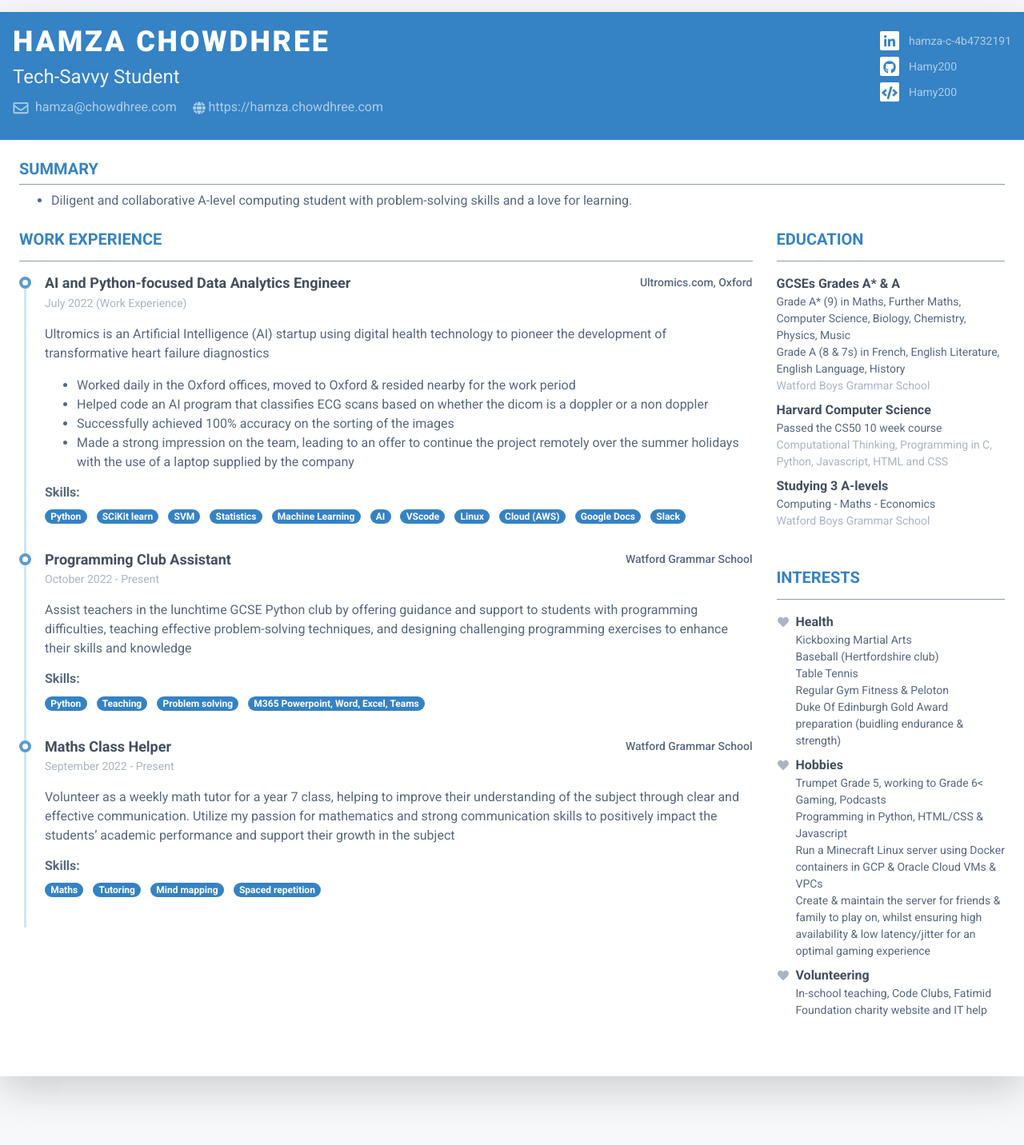
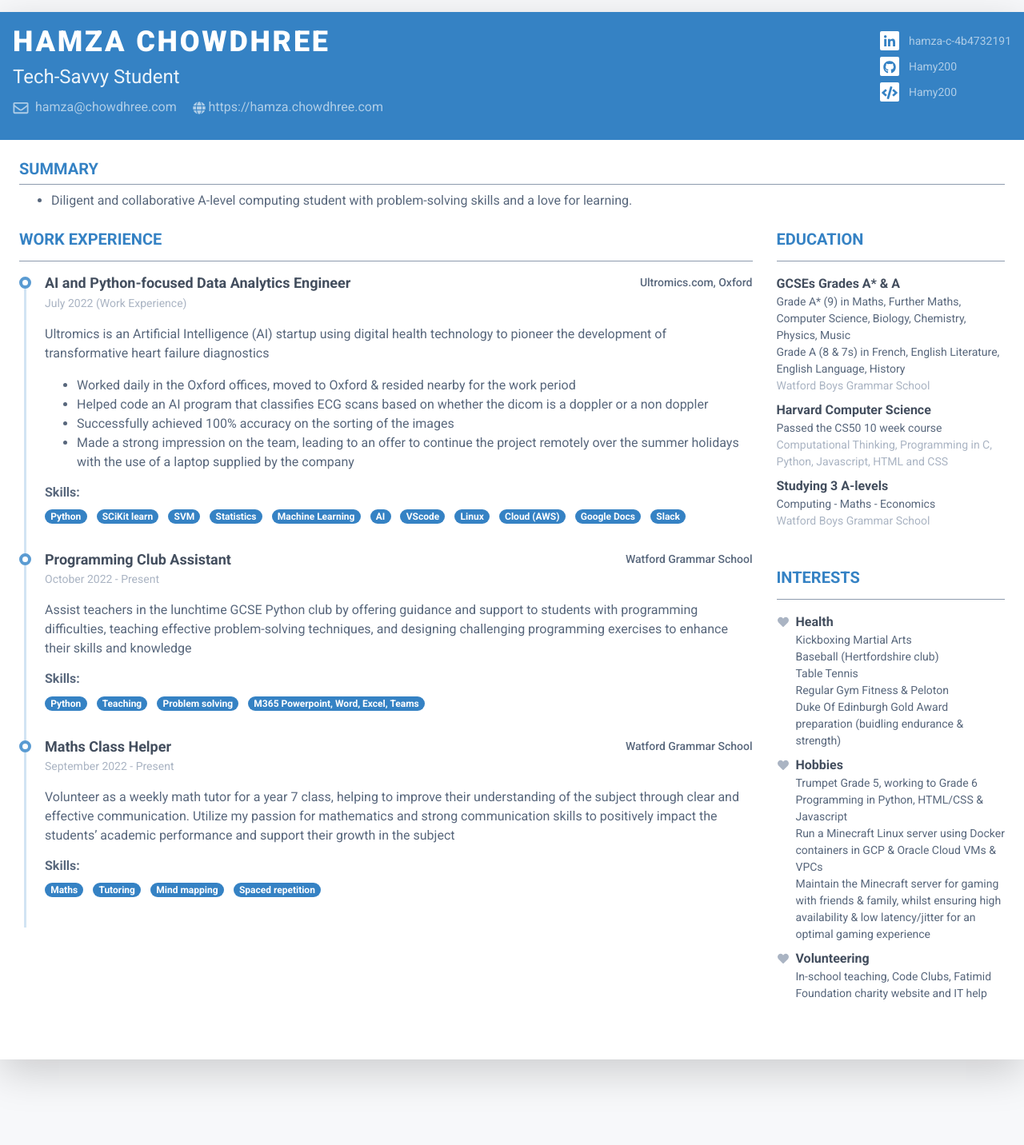
Before and after one commit to Hamy200/resume, a Jekyll site: the page built from index.markdown, in a window 1280 px wide. Shown: the whole page at 80% size. Built offline with Jekyll 4.4.1, drawn with Linux system fonts in a browser that asks for light colours; nearby versions of some CDN libraries; after the commit the page ends 1411 px from its top, so only the background shows below that.

Commit message:
Update data.yml

```diff
--- a/_data/data.yml
+++ b/_data/data.yml
@@ -73,7 +73,7 @@ awards:
       Kickboxing Martial Arts<br> Baseball (Hertfordshire club)<br>Table Tennis<br>Regular Gym Fitness & Peloton<br>Duke Of Edinburgh Gold Award preparation (buidling endurance & strength)
   - name: Hobbies
     description: |
-       Trumpet Grade 5, working to Grade 6<<br> Gaming, Podcasts<br>Programming in Python, HTML/CSS & Javascript<br>Run a Minecraft Linux server using Docker containers in GCP & Oracle Cloud VMs & VPCs<br>Create & maintain the server for friends & family to play on, whilst ensuring high availability & low latency/jitter for an optimal gaming experience
+       Trumpet Grade 5, working to Grade 6<br>Programming in Python, HTML/CSS & Javascript<br>Run a Minecraft Linux server using Docker containers in GCP & Oracle Cloud VMs & VPCs<br>Maintain the Minecraft server for gaming with friends & family, whilst ensuring high availability & low latency/jitter for an optimal gaming experience
   - name: Volunteering
     description: |
        In-school teaching, Code Clubs, Fatimid Foundation charity website and IT help
```
